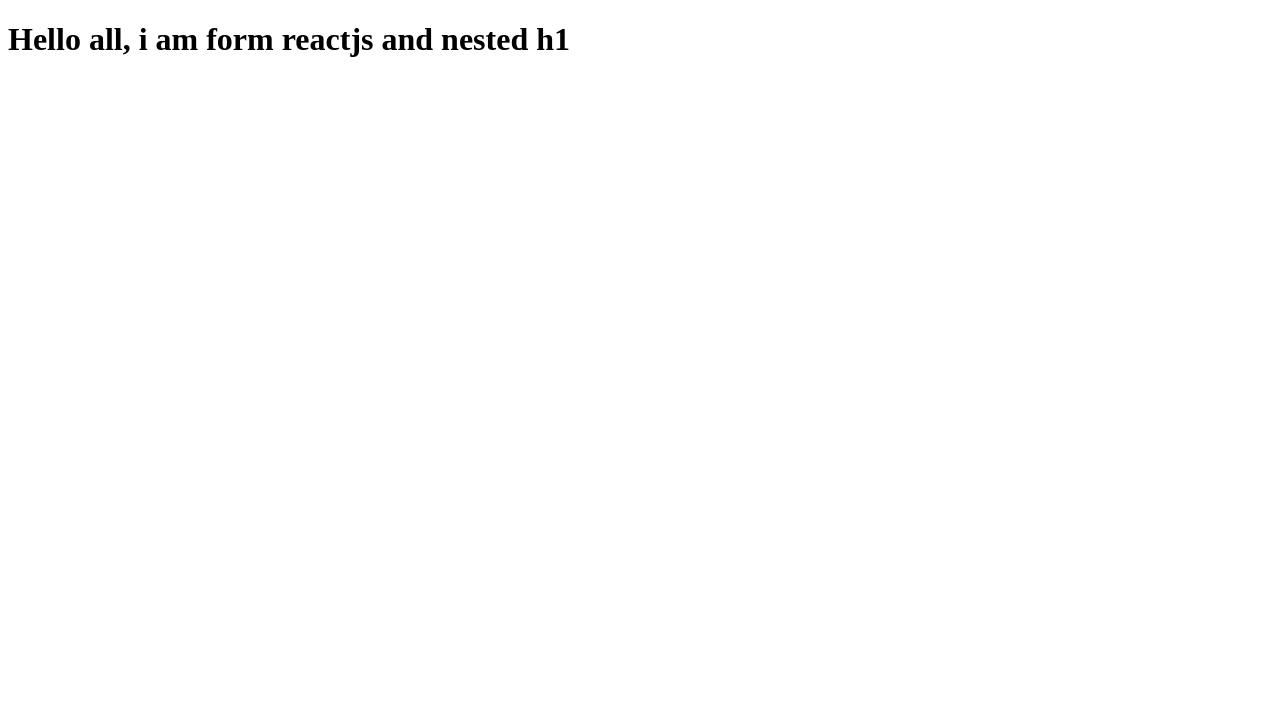
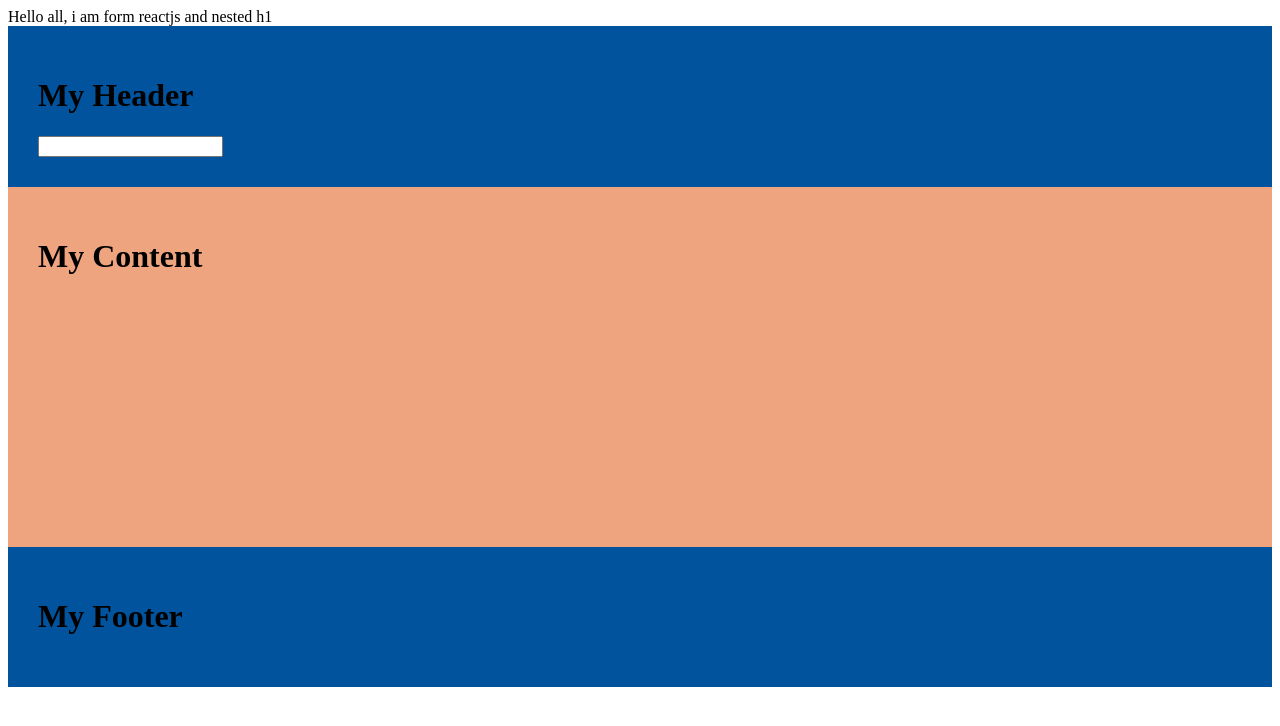
Before and after one commit to mdpasha7/frontendcult-reactApp, a React app: page / in a window 1280 px wide. Built offline with nearby package versions, Linux system fonts and the light colour scheme.

Commit message:
jsx components

```diff
--- a/app.js
+++ b/app.js
@@ -8,10 +8,49 @@
         </div>
    </div>
  */
-
-const nestedElements = React.createElement('div',{id:'parent'},
-React.createElement('div',{id:'child'}),
-React.createElement('h1',{id:'text'},'Hello all, i am form reactjs and nested h1'));
+// React create Element
+const nestedElements = React.createElement('div',{id:'parent'},'Hello all, i am form reactjs and nested h1');
+//Reactjs element is an object
 console.log(nestedElements);
 const root2 = ReactDOM.createRoot(document.getElementById('root2'));
-root2.render(nestedElements);
+root2.render(nestedElements);// reactjs element - html element
+
+//jsx
+//babel-
+let name = "My name is Mohammad Pasha";
+let number = "8501012491";
+const jsxdivision = <div id='parent' className='parent-class'>Hello,this is jsx and {name} and mobile number is {number}
+<h1 id='heading'>Heading element</h1>
+</div>;
+const root = ReactDOM.createRoot(document.getElementById('root'));
+//root.render(jsxdivision);
+
+// React Components
+// Everything in React Components - 2 ways
+// 1) Class Based Components (OLD way)
+// 2) Functional Based Components (99.999 we use this)
+const ButtonCom = () => (
+  <input type='text'/>
+);
+const HeaderComponent = () => (
+  <div class="header"><h1>My Header</h1><ButtonCom/></div>
+);
+const ContentComponent = () => (
+  <div class="content"><h1>My Content</h1></div>
+);
+const FooterComponent = () => (
+  <div class="footer"><h1>My Footer</h1></div>
+);
+
+const HomePageComponent = () => (
+  <div className='container'>
+    <HeaderComponent></HeaderComponent>
+    <ContentComponent></ContentComponent>
+    <FooterComponent></FooterComponent>
+
+  </div>
+)
+
+
+const root3 = ReactDOM.createRoot(document.getElementById('root3'));
+root.render(<HomePageComponent/>);
--- a/index.html
+++ b/index.html
@@ -4,6 +4,22 @@
     <meta charset="UTF-8">
     <meta name="viewport" content="width=device-width, initial-scale=1.0">
     <title>Output with ReactJs</title>
+    <link rel="stylesheet" href="styles.css"/>
+    <style>
+        .header {
+            padding: 30px;
+            background-color: #00539c;
+        }
+        .content {
+            padding: 30px;
+            background-color: #EEA47f;
+            height: 300px;
+        }
+        .footer {
+            padding: 30px;
+            background-color: #00539c;
+        }
+    </style>
 </head>
 <body>
 
@@ -12,6 +28,12 @@
     <div id="root2">
 
     </div>
+    <div id="root">
+
+    </div>
+    <div id="root3">
+
+    </div>
 
         <script type="module" src="app.js"></script>
 
--- a/package.json
+++ b/package.json
@@ -4,7 +4,9 @@
   "description": "react application",
   "main": "app.js",
   "scripts": {
-    "test": "reactjs"
+    "test": "reactjs",
+    "start": "parcel index.html",
+    "build": "parcel build index.html"
   },
   "author": "mahammad pasha",
   "license": "ISC",
--- /dev/null
+++ b/styles.css
@@ -0,0 +1,3 @@
+.parent-class {
+    color: brown;
+}
```
Also changed, not shown: README.md.
